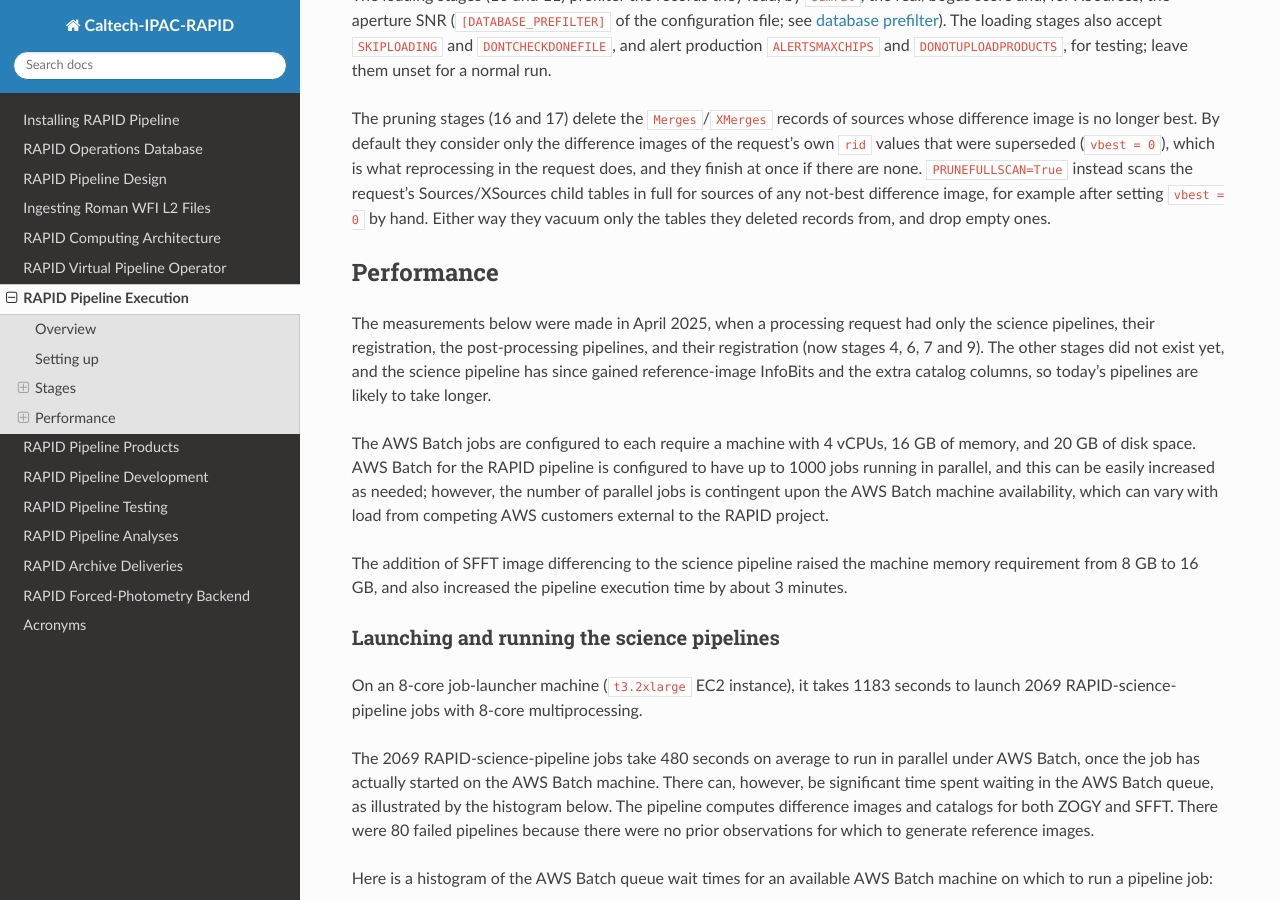
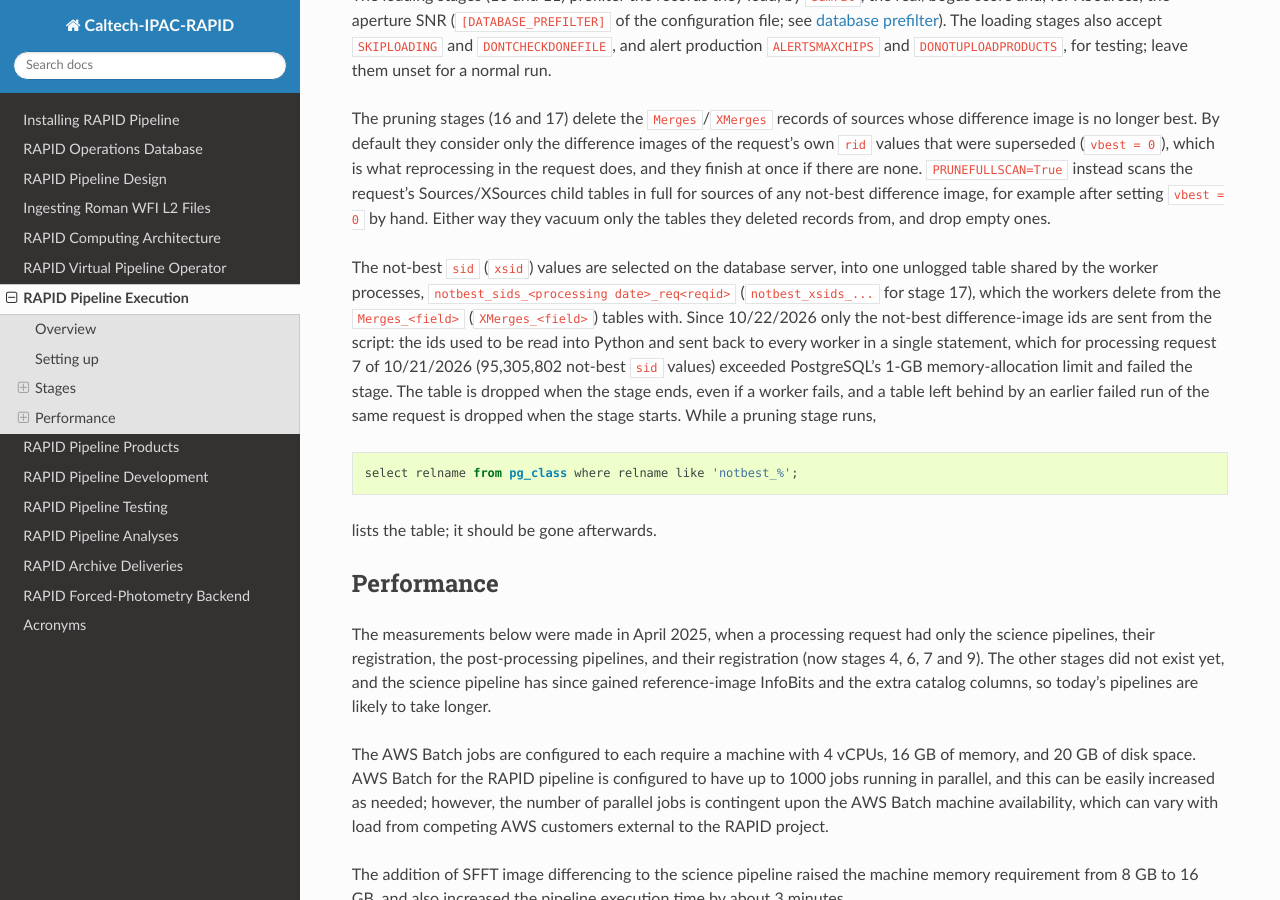
Before and after one commit to Caltech-IPAC/rapid, a Sphinx documentation site: the page built from docs/source/ops/bulk_run.rst, in a window 1280 px wide and 900 px high, scrolled down 5336 px. Built offline with Sphinx 7.4.7 and the Read the Docs theme 3.1.0, drawn with Linux system fonts in a browser that asks for light colours; the version number could not be read and is left out.

Commit message:
Document the server-side not-best-sids table of the pruning stages (PR #309)
bulk_run.rst: the not-best [x]sids are selected on the database server into one shared unlogged
table, notbest_[x]sids_<procdate>_req<reqid>, which replaced sending them to every worker in one
statement (over PostgreSQL's 1-GB limit for request 7 of 10/21/2026); when the table is dropped,
and how to see it while the stage runs.

Co-Authored-By: Claude Opus 5.5 (1M context) <noreply@anthropic.com>

```diff
--- a/docs/source/ops/bulk_run.rst
+++ b/docs/source/ops/bulk_run.rst
@@ -318,6 +318,22 @@ scans the request's Sources/XSources child tables in full for sources of any not
 image, for example after setting ``vbest = 0`` by hand.  Either way they vacuum only the tables
 they deleted records from, and drop empty ones.
 
+The not-best ``sid`` (``xsid``) values are selected on the database server, into one unlogged
+table shared by the worker processes, ``notbest_sids_<processing date>_req<reqid>``
+(``notbest_xsids_...`` for stage 17), which the workers delete from the ``Merges_<field>``
+(``XMerges_<field>``) tables with.  Since 10/22/2026 only the not-best difference-image ids are
+sent from the script: the ids used to be read into Python and sent back to every worker in a
+single statement, which for processing request 7 of 10/21/2026 (95,305,802 not-best ``sid``
+values) exceeded PostgreSQL's 1-GB memory-allocation limit and failed the stage.  The table is
+dropped when the stage ends, even if a worker fails, and a table left behind by an earlier
+failed run of the same request is dropped when the stage starts.  While a pruning stage runs,
+
+.. code-block::
+
+   select relname from pg_class where relname like 'notbest_%';
+
+lists the table; it should be gone afterwards.
+
 
 Performance
 ********************************************
```
